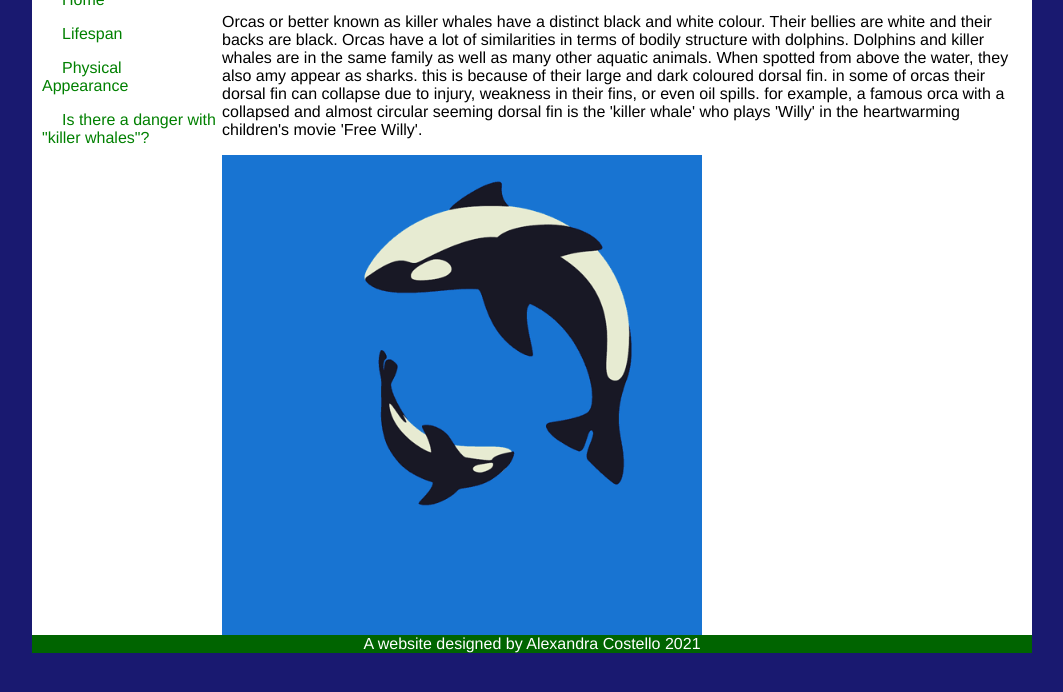
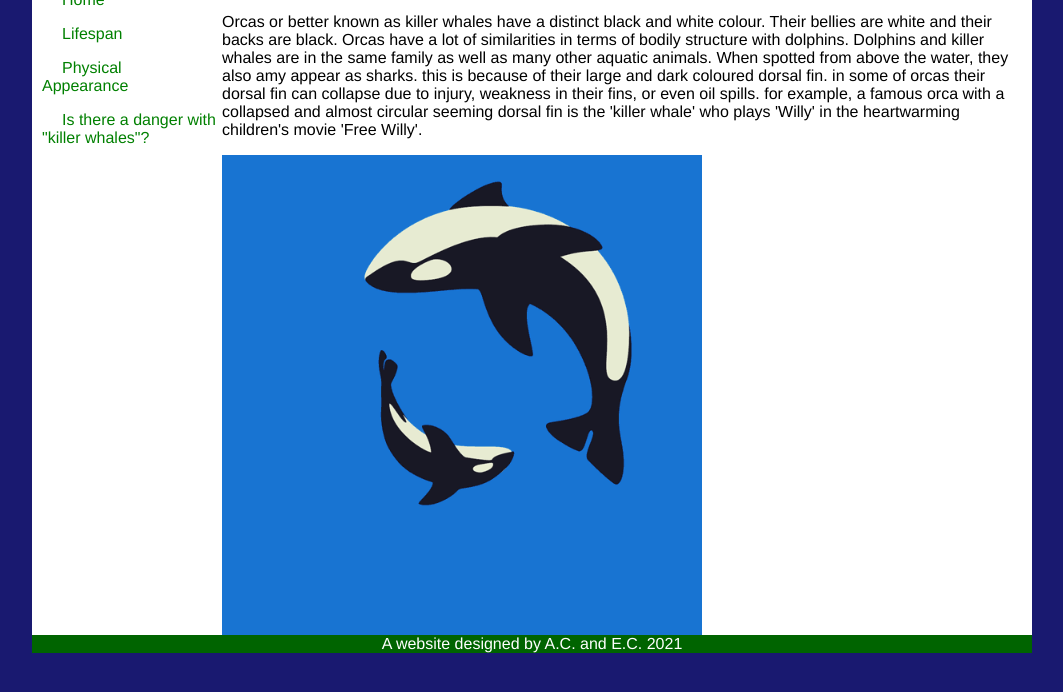
Before and after one commit to alex-costello/alex-costello.github.io, a plain HTML site: page Physical-appearance.html in a window 1280 px wide. Shown: the part 106-798 px from the top of the page, without its empty margins (108-1171 px from the left). Drawn offline with Linux system fonts and the light colour scheme.

Commit message:
Update Physical-appearance.html

```diff
--- a/Physical-appearance.html
+++ b/Physical-appearance.html
@@ -69,7 +69,7 @@
 
                            <div id= "footer" >
 
-                           A website designed by Alexandra Costello 2021
+                           A website designed by A.C. and E.C.  2021
 
                            </div>
 
```
